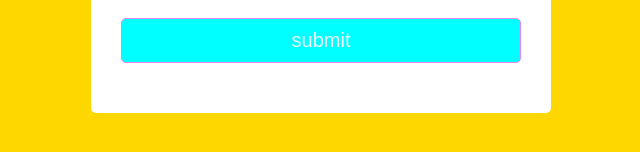
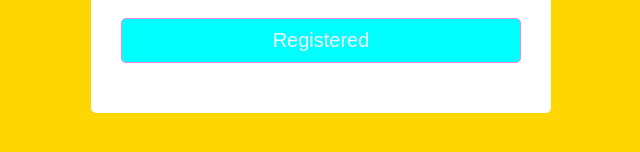
Before and after one commit to Sowndharya2000/Demo, a plain HTML site: page index1.html in a window 1280 px wide. Shown: the part 548-700 px from the top of the page, 319-959 px from the left. Drawn offline with Linux system fonts and the light colour scheme.

Commit message:
creating index.html and index1.html

```diff
--- a/index1.html
+++ b/index1.html
@@ -78,7 +78,7 @@
                 <input type="password" id="cpassword" name="cpassword">
                 <div class="error"></div>
             </div>
-            <button type="submit">submit</button>
+            <button type="registered">Registered</button>
 </form>
 </div>
 </body>
```
